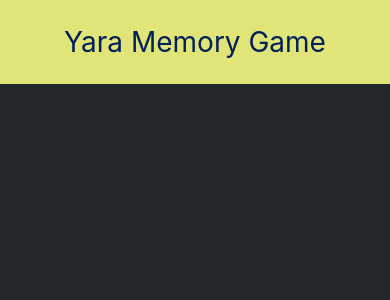
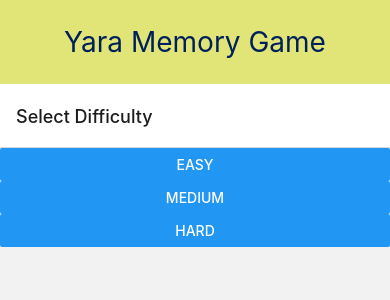
Before and after one commit to AlexChorniy/MemoryGame, a React Native app: screen / in a window 390 px wide. Shown: the top 300 px of the page. Built offline with nearby package versions, Linux system fonts and the light colour scheme.

Commit message:
Add navigation bar

```diff
--- a/App.tsx
+++ b/App.tsx
@@ -3,6 +3,8 @@ import {SafeAreaView, StatusBar, useColorScheme} from 'react-native';
 
 import HeaderComponent from './src/components/Header';
 import {themes} from './src/assets/themes';
+
+import {Navigation} from './src/components/Navigation';
 
 function App(): JSX.Element {
   const isDarkMode = useColorScheme() === 'dark';
@@ -19,6 +21,7 @@ function App(): JSX.Element {
         backgroundColor={backgroundStyle.backgroundColor}
       />
       <HeaderComponent />
+      <Navigation />
     </SafeAreaView>
   );
 }
--- a/package.json
+++ b/package.json
@@ -13,7 +13,9 @@
     "@react-navigation/native": "^6.1.2",
     "@react-navigation/native-stack": "^6.9.8",
     "react": "18.2.0",
-    "react-native": "0.71.0"
+    "react-native": "0.71.0",
+    "react-native-safe-area-context": "^4.4.1",
+    "react-native-screens": "^3.18.2"
   },
   "devDependencies": {
     "@babel/core": "^7.12.9",
--- /dev/null
+++ b/src/components/Navigation/Navigation.component.tsx
@@ -0,0 +1,43 @@
+import React from 'react';
+import {NavigationContainer} from '@react-navigation/native';
+import {createNativeStackNavigator} from '@react-navigation/native-stack';
+import HomeComponent from '../common/Home';
+import GameComponent from '../common/Game';
+import {OptionType, RootStackParamList} from '../../models/navigation';
+
+const Stack = createNativeStackNavigator<RootStackParamList>();
+
+const NavigationComponent = () => {
+  return (
+    <NavigationContainer>
+      <Stack.Navigator initialRouteName={'Home'}>
+        <Stack.Group screenOptions={{headerShown: true}}>
+          <Stack.Screen
+            name={OptionType.home}
+            component={HomeComponent}
+            options={{
+              title: 'Select Difficulty',
+            }}
+          />
+          <Stack.Screen
+            name={OptionType.easy}
+            component={GameComponent}
+            initialParams={{option: OptionType.easy}}
+          />
+          <Stack.Screen
+            name={OptionType.medium}
+            component={GameComponent}
+            initialParams={{option: OptionType.medium}}
+          />
+          <Stack.Screen
+            name={OptionType.hard}
+            component={GameComponent}
+            initialParams={{option: OptionType.hard}}
+          />
+        </Stack.Group>
+      </Stack.Navigator>
+    </NavigationContainer>
+  );
+};
+
+export default NavigationComponent;
--- /dev/null
+++ b/src/components/Navigation/index.tsx
@@ -0,0 +1 @@
+export {default as Navigation} from './Navigation.component';
--- /dev/null
+++ b/src/components/common/Game/Game.component.tsx
@@ -0,0 +1,13 @@
+import {Text, View} from 'react-native';
+import React from 'react';
+import {TProps} from '../../../models/navigation';
+
+const GameComponent = ({route}: TProps): JSX.Element => {
+  return (
+    <View>
+      <Text>Game {route.params?.option}</Text>
+    </View>
+  );
+};
+
+export default GameComponent;
--- /dev/null
+++ b/src/components/common/Game/index.tsx
@@ -0,0 +1 @@
+export {default} from './Game.component';
--- /dev/null
+++ b/src/components/common/Home/Home.component.tsx
@@ -0,0 +1,33 @@
+import {Button, View} from 'react-native';
+import React from 'react';
+import {OptionType, RootStackParamList} from '../../../models/navigation';
+import {NativeStackScreenProps} from '@react-navigation/native-stack';
+
+export type TProps = NativeStackScreenProps<RootStackParamList, 'Home'>;
+
+const HomeComponent = ({navigation}: TProps): JSX.Element => {
+  return (
+    <View>
+      <Button
+        title="Easy"
+        onPress={() =>
+          navigation.navigate(OptionType.easy, {option: OptionType.easy})
+        }
+      />
+      <Button
+        title="Medium"
+        onPress={() =>
+          navigation.navigate(OptionType.medium, {option: OptionType.medium})
+        }
+      />
+      <Button
+        title="Hard"
+        onPress={() =>
+          navigation.navigate(OptionType.hard, {option: OptionType.hard})
+        }
+      />
+    </View>
+  );
+};
+
+export default HomeComponent;
--- /dev/null
+++ b/src/components/common/Home/index.tsx
@@ -0,0 +1 @@
+export {default} from './Home.component';
--- /dev/null
+++ b/src/models/navigation.ts
@@ -0,0 +1,17 @@
+import {NativeStackScreenProps} from '@react-navigation/native-stack';
+
+export enum OptionType {
+  home = 'Home',
+  easy = 'Easy',
+  medium = 'Medium',
+  hard = 'Hard',
+}
+
+export type RootStackParamList = {
+  Home: undefined;
+  Easy: {option: OptionType.easy};
+  Medium: {option: OptionType.medium};
+  Hard: {option: OptionType.hard};
+};
+
+export type TProps = NativeStackScreenProps<RootStackParamList, OptionType>;
```
Also changed, not shown: App.styles.ts (added, +16 -0 lines), src/components/common/Game/Game.styles.ts (added), src/components/common/Home/Home.styles.ts (added), 2 other files (tests, documents, lock files or other folders).
